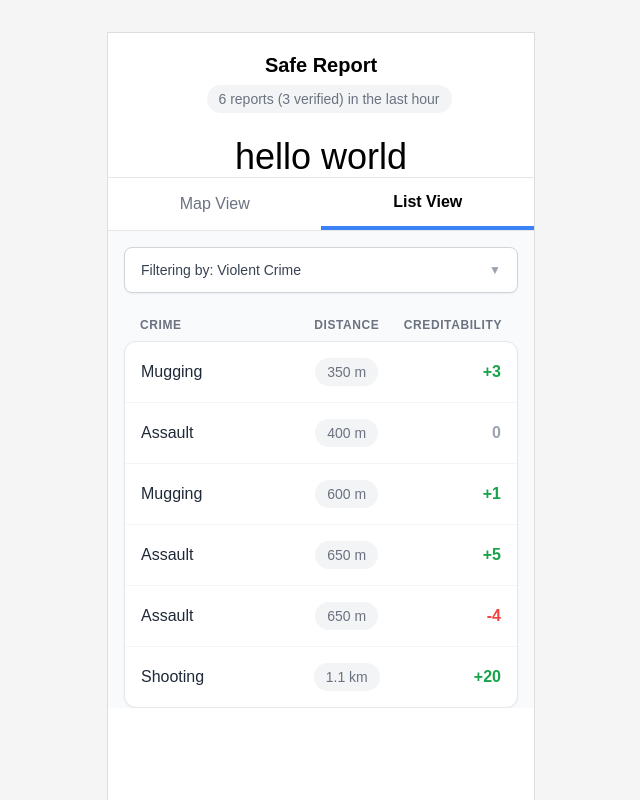
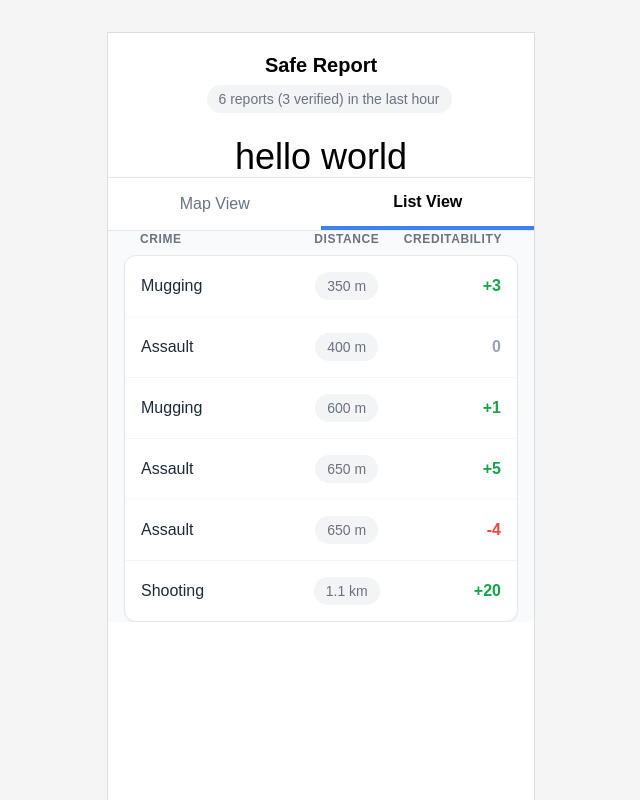
Before and after one commit to HussainM3/crime-reporting-app, a React (Vite) app: page / in a window 1280 px wide. Both pictures are taken after a click on the button "List View". Shown: the top 800 px of the page, without its empty margins (319-959 px from the left). Built offline with nearby package versions, Linux system fonts and the light colour scheme.

Commit message:
removed filter dropdown

```diff
--- a/src/components/ListView.jsx
+++ b/src/components/ListView.jsx
@@ -12,9 +12,6 @@ const ListView = () => {
 
   return (
     <div className="flex flex-col px-4 h-full bg-gray-50">
-      <div className="mt-4 mb-6">
-        <FilterBox label="Filtering by: Violent Crime" />
-      </div>
 
       <div className="grid grid-cols-[1.5fr_1fr_1fr] px-4 mb-2 text-xs font-semibold text-gray-500 uppercase tracking-wider">
         <div className="text-left self-end">Crime</div>
```
